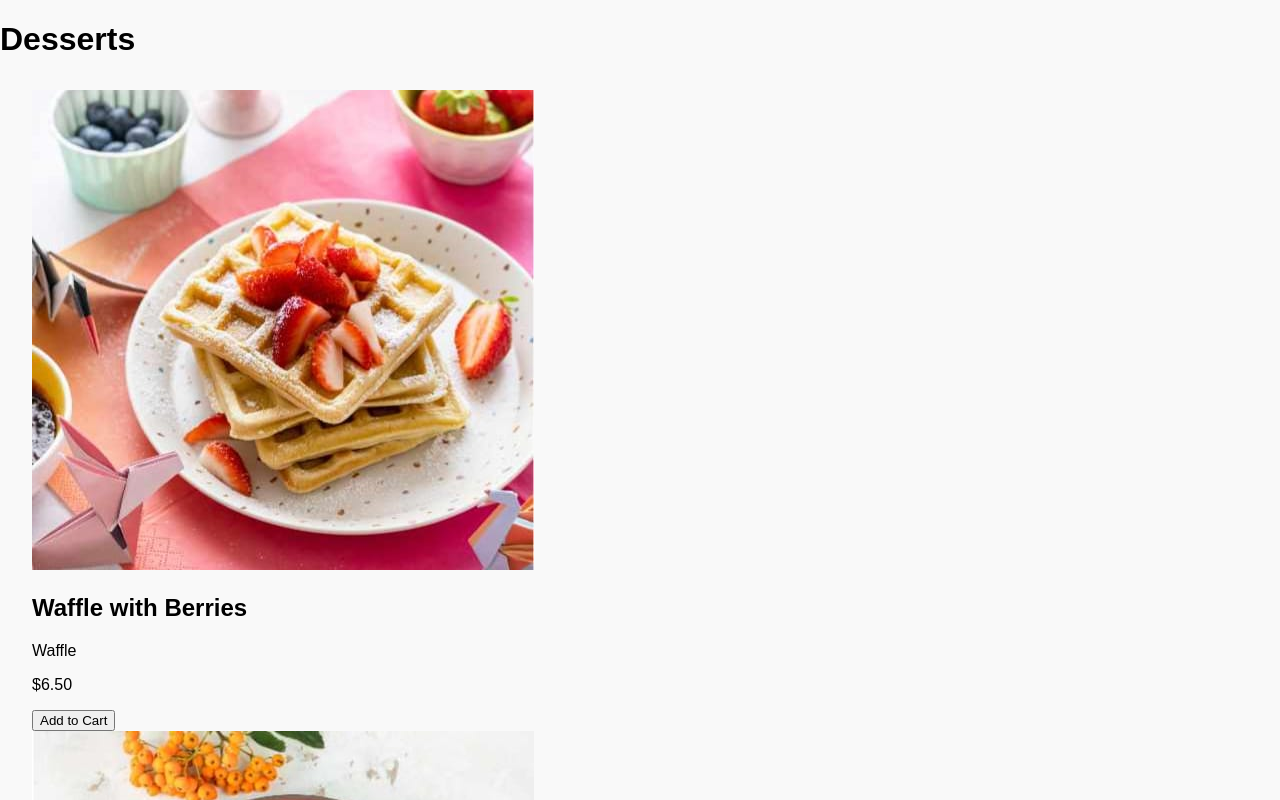
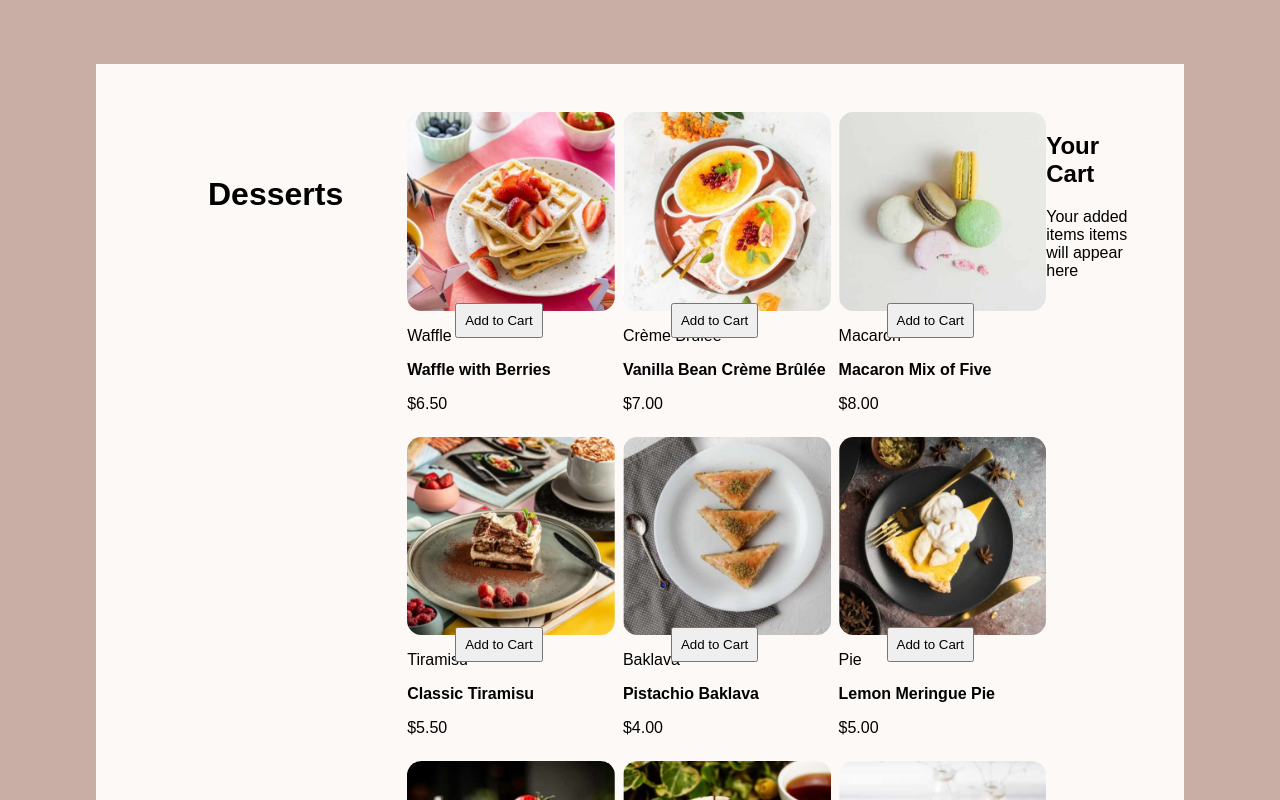
Before and after one commit to lina98st/product-list-cart1, a React (Vite) app: page / in a window 1280 px wide. Shown: the top 800 px of the page. Built offline with nearby package versions, Linux system fonts and the light colour scheme.

Commit message:
Initial commit

```diff
--- a/src/App.css
+++ b/src/App.css
@@ -1,14 +1,53 @@
+.container {
+    display: flex;
+    justify-content: space-between;
+    align-items: flex-start;
+    margin: 4rem;
+    background-color: var(--color-rose-50);
+    padding: 3rem;
+  }
+
 .dessert-list {
-
+display: flex;
+flex-direction: row;
+flex-wrap: wrap;
+gap: 0.5rem;
+align-items: flex-start;
+font-size: 16px;
 }
 
 .dessert-card {
-
+    flex: 1 1 calc(33.333% - 1rem); /* 3 pro Zeile */
+    box-sizing: border-box;
 }
 
 .dessert-card img {
+    display: block;
+    height: auto;
+    border-radius: 0.9rem;
+    max-width: 100%;
+    max-height: 13rem;
+}
 
+.dessert-card img:hover {
+    border: solid 2px var(--color-red);
+    transform: scale(1.05);
 }
+
+
+.dessert-card h3 {
+    font-size: 1.2rem; /* Kleinere Schriftgröße */
+    margin: 0.5rem 0; /* Weniger Abstand zwischen Texten */
+    font-weight: bold; /* Optional: Schriftgewicht anpassen */
+}
+
+.dessert-name {
+    font-size: 1rem; /* Kleinere Schriftgröße */
+    margin: 0.5rem 0; /* Weniger Abstand */
+}
+
+
+/*
 
 .dessert-card .dessert-name {
 
@@ -17,3 +56,9 @@
 .dessert-card .add-to-cart {
 
 }
+
+*/
+
+.dessert-category {
+    margin-bottom: 1rem;
+}
--- a/src/App.jsx
+++ b/src/App.jsx
@@ -8,10 +8,12 @@ function App() {
 
   return (
 <>
-<header>
-  <h1>Desserts</h1>
-  </header>
+
 <main>
+<div className="container">
+  <div className="ueberschrift">
+<h1 className="desserts-h1">Desserts</h1>
+</div>
 <div className="dessert-list">
   {desserts.map((dessert, index) => (
     <DessertCard
@@ -27,6 +29,7 @@ function App() {
   <h2>Your Cart</h2>
   <p>Your added items items will appear here</p>
 </section>
+</div>
 <div className="attribution">
     Challenge by <a href="https://www.frontendmentor.io/challenges/product-list-with-cart-5MmqLVAp_d">Frontend Mentor</a>.
     Coded by <a href="https://www.frontendmentor.io/profile/lina98st">Your Name Here</a>.
--- a/src/components/DessertCard.jsx
+++ b/src/components/DessertCard.jsx
@@ -1,14 +1,15 @@
 import React from 'react';
+import '../index.css';
 import '../App.css';
 
 const DessertCard = ({ image, name, category, price }) => {
     return (
         <div className="dessert-card">
             <img src={image.desktop} alt={name} className="dessert-image" />
+            <button className="add-to-cart">Add to Cart</button>
+            <p className="dessert-category">{category}</p>
             <h2 className="dessert-name">{name}</h2>
-            <p className="dessert-category">{category}</p>
             <p className="dessert-price">${price.toFixed(2)}</p>
-            <button className="add-to-cart">Add to Cart</button>
         </div>
     );
 };
--- a/src/index.css
+++ b/src/index.css
@@ -1,9 +1,22 @@
+:root {
+  --color-red: hsl(14, 86%, 42%);
+  --color-green: hsl(159, 69%, 38%);
+
+  --color-rose-50: hsl(20, 50%, 98%);
+  --color-rose-100: hsl(13, 31%, 94%);
+  --color-rose-300: hsl(14, 25%, 72%);
+  --color-rose-400: hsl(7, 20%, 60%);
+  --color-rose-500: hsl(12, 20%, 44%);
+  --color-rose-900: hsl(14, 65%, 9%);
+}
+
+
 body {
   font-family: Arial, sans-serif;
   padding: 0;
   margin: 0;
   box-sizing: border-box;
-  background-color: #f9f9f9;
+  background-color: var(--color-rose-300);
 }
 
 main {
@@ -13,3 +26,21 @@ main {
 button {
   cursor: pointer;
 }
+
+.ueberschrift {
+  display: flex;
+flex-direction: row;
+}
+
+.desserts-h1 {
+margin: 4rem;
+}
+
+.add-to-cart {
+  display: block;
+  margin-right: 3rem;
+  margin-left: 3rem;
+  margin-top: -0.5rem;
+  position: absolute;
+  padding: 0.5rem;
+}
```
Also changed, not shown: 1 other file (tests, documents, lock files or other folders).
